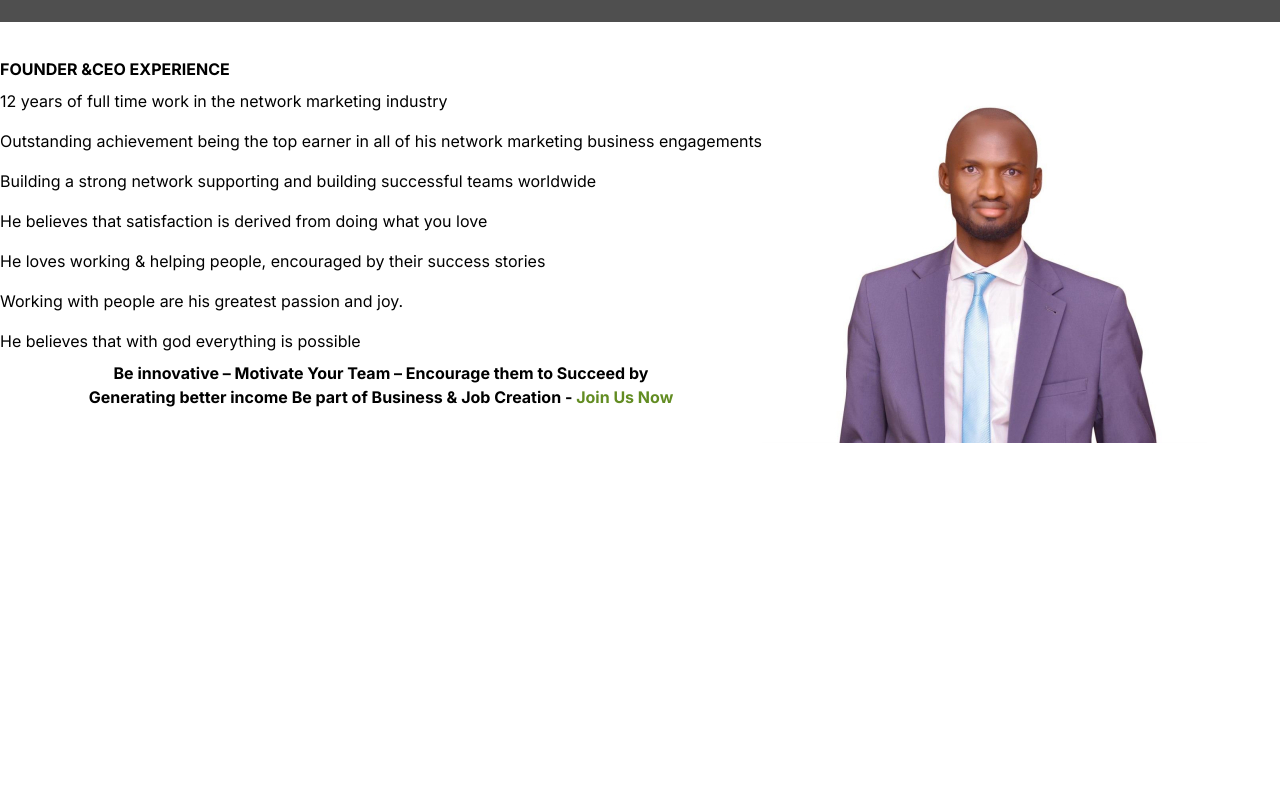
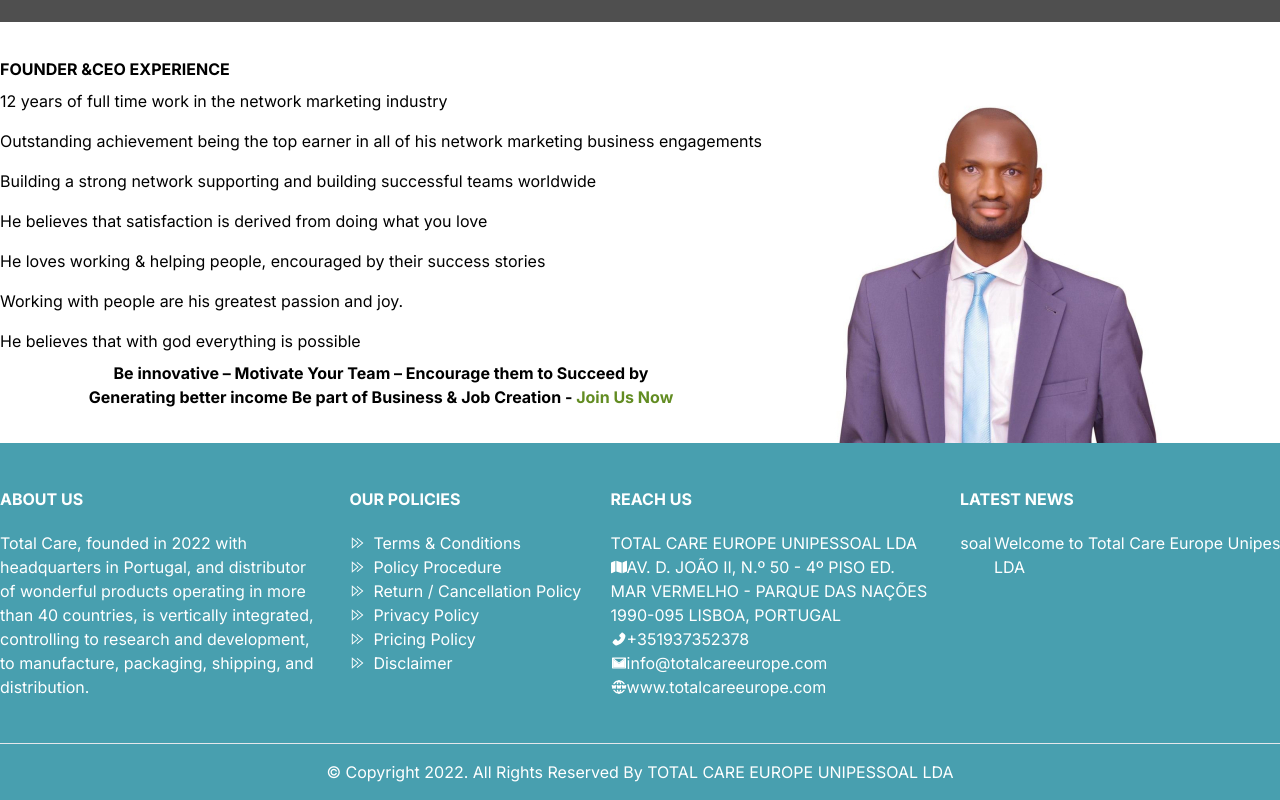
Before and after one commit to isiagi/total, a Next.js app: page / in a window 1280 px wide. Shown: the part 848-1648 px from the top of the page. Before the commit the page ends 1291 px from the top, so only its background shows below. Built offline with nearby package versions, Linux system fonts and the light colour scheme; grey boxes are pictures that could not be loaded.

Commit message:
refactor: Add footer

```diff
--- a/app/layout.js
+++ b/app/layout.js
@@ -1,12 +1,13 @@
 import Nav from "@/components/Nav";
+import Footer from "@/components/Footer";
 import "./globals.css";
 import { Inter } from "next/font/google";
 
 const inter = Inter({ subsets: ["latin"] });
 
 export const metadata = {
-  title: "Create Next App",
-  description: "Generated by create next app",
+  title: "TotalCareEurope",
+  description: "TotalCareEurope",
 };
 
 export default function RootLayout({ children }) {
@@ -15,6 +16,7 @@
       <body className={inter.className}>
         <Nav />
         {children}
+        <Footer />
       </body>
     </html>
   );
--- /dev/null
+++ b/components/Footer.js
@@ -0,0 +1,91 @@
+import { FaMap } from "react-icons/fa";
+import { TfiControlForward } from "react-icons/tfi";
+import { AiFillPhone, AiTwotoneMail } from "react-icons/ai";
+import { TbWorldWww } from "react-icons/tb";
+import Marquee from "react-fast-marquee";
+
+function Footer() {
+  return (
+    <div className="bg-[#489FAF] text-white">
+      <div className="min-h-[300px] flex items-center w-full">
+        <div className="flex justify-between flex-wrap w-full">
+          <div className="max-w-xs">
+            <h3 className="font-bold mb-5">ABOUT US</h3>
+            <p>
+              Total Care, founded in 2022 with headquarters in Portugal, and
+              distributor of wonderful products operating in more than 40
+              countries, is vertically integrated, controlling to research and
+              development, to manufacture, packaging, shipping, and
+              distribution.
+            </p>
+          </div>
+          <div>
+            <h3 className="font-bold mb-5">OUR POLICIES</h3>
+            <ul className="list-disc list-inside cursor-pointer">
+              <li className="flex items-center hover:text-[#1e293b]">
+                <TfiControlForward className="mr-2" />
+                Terms & Conditions
+              </li>
+              <li className="flex items-center hover:text-[#1e293b]">
+                <TfiControlForward className="mr-2" />
+                Policy Procedure
+              </li>
+              <li className="flex items-center hover:text-[#1e293b]">
+                <TfiControlForward className="mr-2" />
+                Return / Cancellation Policy
+              </li>
+              <li className="flex items-center hover:text-[#1e293b]">
+                <TfiControlForward className="mr-2" />
+                Privacy Policy
+              </li>
+              <li className="flex items-center hover:text-[#1e293b]">
+                <TfiControlForward className="mr-2" />
+                Pricing Policy
+              </li>
+              <li className="flex items-center hover:text-[#1e293b]">
+                <TfiControlForward className="mr-2" />
+                Disclaimer
+              </li>
+            </ul>
+          </div>
+          <div>
+            <h3 className="font-bold mb-5">REACH US</h3>
+            <h2>TOTAL CARE EUROPE UNIPESSOAL LDA</h2>
+            <span className="flex items-center">
+              <FaMap /> AV. D. JOÃO II, N.º 50 - 4º PISO ED.
+            </span>
+            <p className="max-w-xs">
+              MAR VERMELHO - PARQUE DAS NAÇÕES 1990-095 LISBOA, PORTUGAL
+            </p>
+            <span className="flex items-center">
+              <AiFillPhone /> +351937352378
+            </span>
+            <span className="flex items-center">
+              <AiTwotoneMail /> info@totalcareeurope.com
+            </span>
+            <span className="flex items-center">
+              <TbWorldWww /> www.totalcareeurope.com
+            </span>
+          </div>
+          <div>
+            <h3 className="font-bold mb-5">LATEST NEWS</h3>
+            <div className="max-w-xs">
+              <Marquee>
+                <p className="max-w-xs">Welcome to Total Care Europe Unipessoal LDA</p>
+              </Marquee>
+            </div>
+          </div>
+        </div>
+      </div>
+      <hr />
+      <div>
+        <h3 className="text-center py-4">
+          © Copyright 2022. All Rights Reserved By TOTAL CARE EUROPE UNIPESSOAL
+          LDA
+        </h3>
+      </div>
+    </div>
+  );
+}
+
+export default Footer;
--- a/package.json
+++ b/package.json
@@ -16,6 +16,7 @@
     "postcss": "8.4.24",
     "react": "18.2.0",
     "react-dom": "18.2.0",
+    "react-fast-marquee": "^1.6.0",
     "react-icons": "^4.10.1",
     "tailwindcss": "3.3.2"
   }
```
Also changed, not shown: 1 other file (tests, documents, lock files or other folders).
